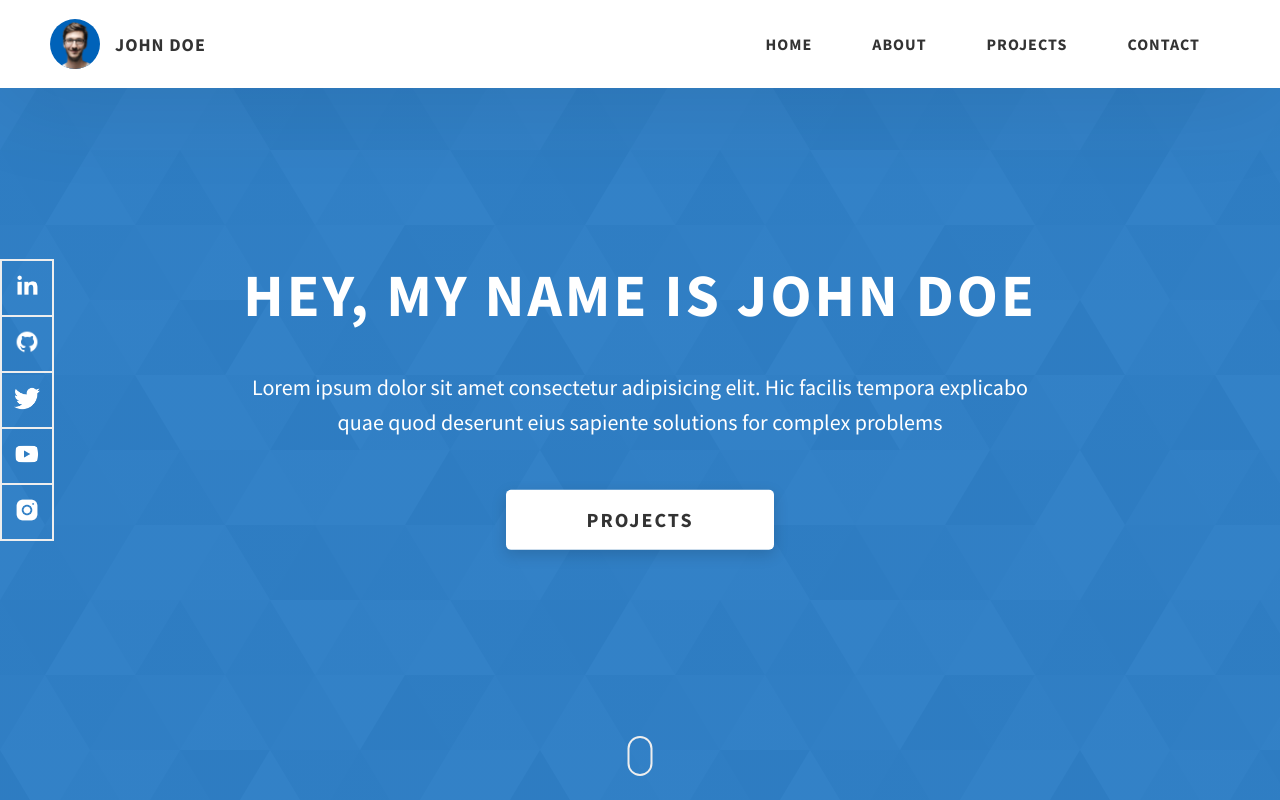
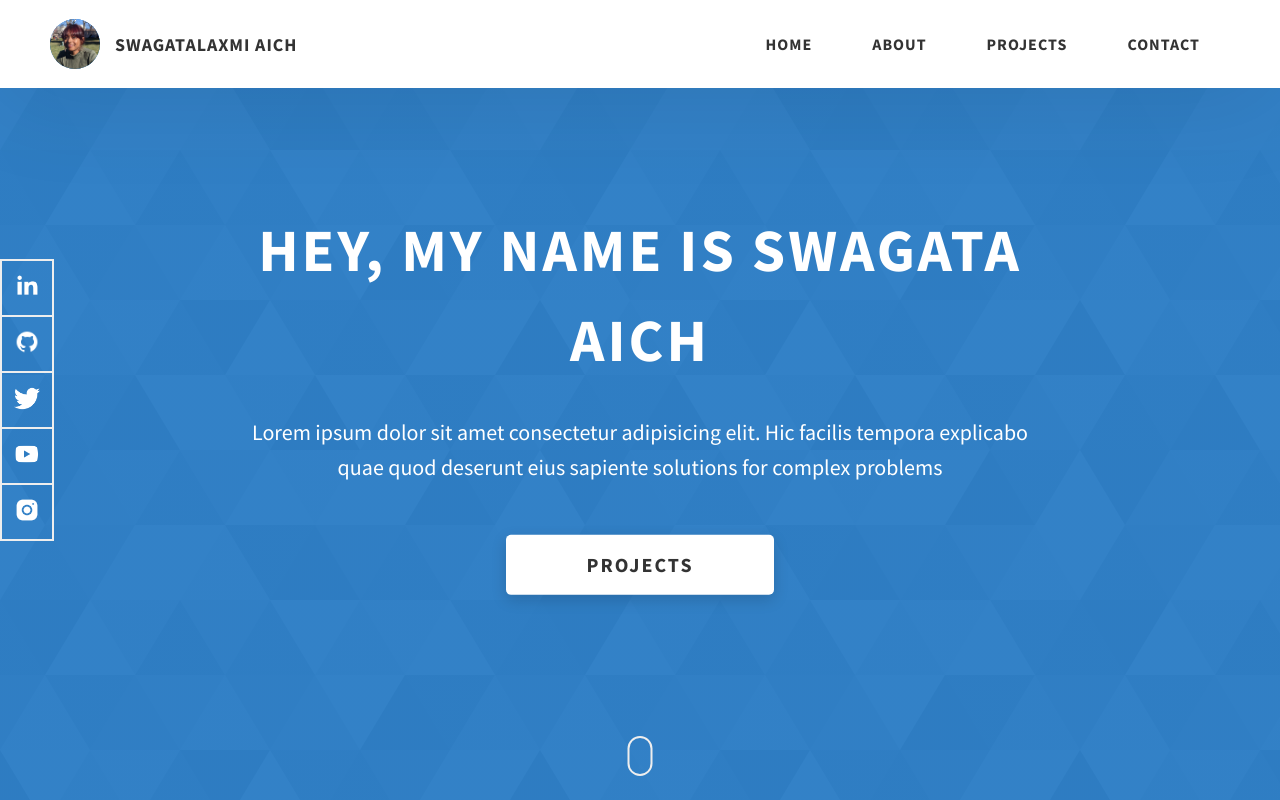
Before and after one commit to swagataLA/swagataLA.github.io, a website: page index.html in a window 1280 px wide. Shown: the top 800 px of the page. Drawn offline with Linux system fonts and the light colour scheme.

Commit message:
Initial page updates

```diff
--- a/index.html
+++ b/index.html
@@ -22,12 +22,12 @@
         <div class="header__logo-container">
           <div class="header__logo-img-cont">
             <img
-              src="./assets/png/john-doe.png"
+              src="./assets/jpeg/profile.jpg"
               alt="Ram Maheshwari Logo Image"
               class="header__logo-img"
             />
           </div>
-          <span class="header__logo-sub">John Doe</span>
+          <span class="header__logo-sub">Swagatalaxmi Aich</span>
         </div>
         <div class="header__main">
           <ul class="header__links">
@@ -84,7 +84,7 @@
     </header>
     <section class="home-hero">
       <div class="home-hero__content">
-        <h1 class="heading-primary">Hey, My name is John Doe</h1>
+        <h1 class="heading-primary">Hey, My name is Swagata Aich</h1>
         <div class="home-hero__info">
           <p class="text-primary">
             Lorem ipsum dolor sit amet consectetur adipisicing elit. Hic facilis
```
Also changed, not shown: assets/jpeg/profile.jpg (added).
